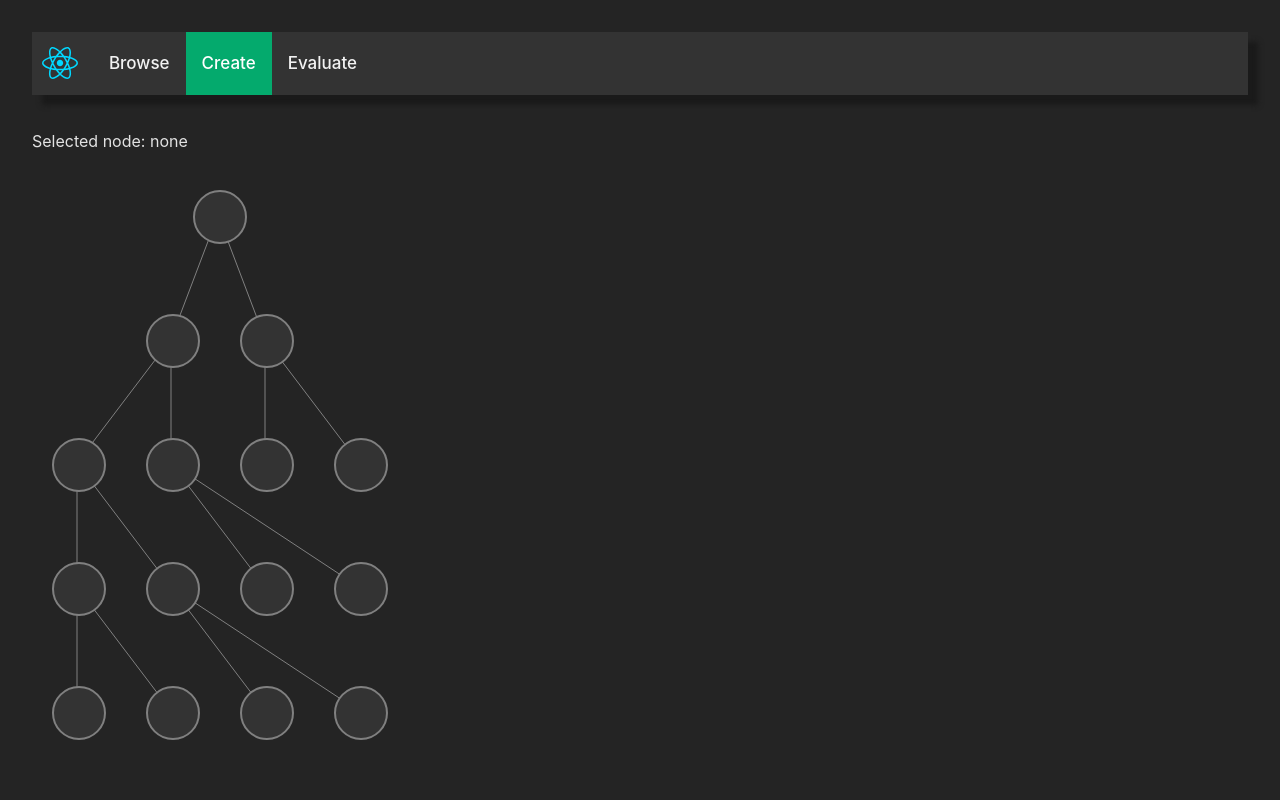
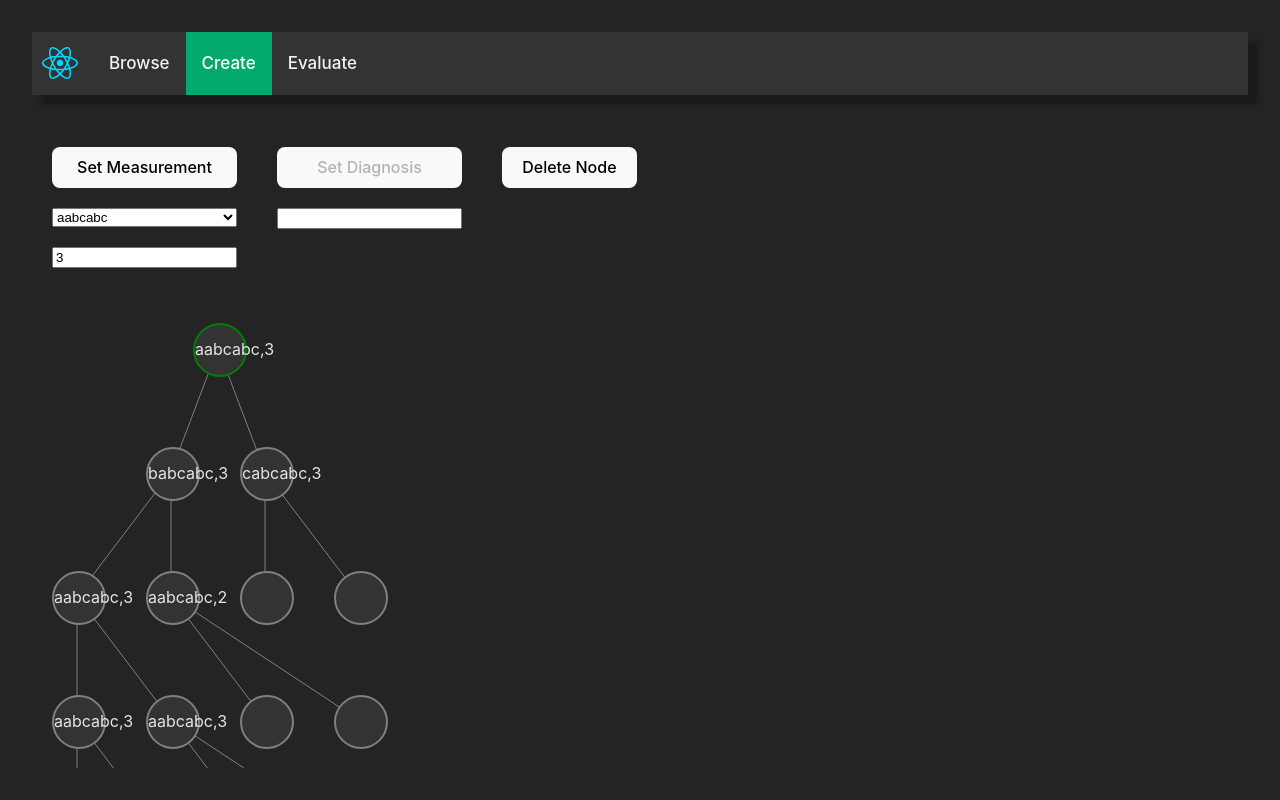
Before and after one commit to uoh-dev/decision-trees, a React (Vite) app in the folder frontend/: page / in a window 1280 px wide. Both pictures are taken after a click on the link "Create". Built offline with nearby package versions, Linux system fonts and the light colour scheme.

Commit message:
feat: tree editing panel

```diff
--- a/frontend/src/App.css
+++ b/frontend/src/App.css
@@ -123,3 +123,17 @@
   z-index: 1;
   position: absolute;
 }
+
+.node-action {
+  display: flex;
+  flex-direction: column;
+  margin: 10px;
+}
+
+.node-action-elem {
+  margin: 10px;
+}
+
+.node-action-null {
+  visibility: hidden;
+}
--- a/frontend/src/App.tsx
+++ b/frontend/src/App.tsx
@@ -8,11 +8,11 @@ import { TreeType } from './Tree'
 
 function App() {
   const [window, setWindow] = useState("browse");
-  const [tree, setTree] = useState<TreeType>({ type: "tree", measurement: "aabcabc", threshold: 3, left: { type: "tree", measurement: "babcabc", threshold: 3, left: { type: "tree", measurement: "aabcabc", threshold: 3, left: { type: "tree", measurement: "aabcabc", threshold: 3, left: { type: "leaf", diagnosis: null }, right: { type: "leaf", diagnosis: null } }, right: { type: "tree", measurement: "aabcabc", threshold: 3, left: { type: "leaf", diagnosis: null }, right: { type: "leaf", diagnosis: null } } }, right: { type: "tree", measurement: "aabcabc", threshold: 3, left: { type: "leaf", diagnosis: null }, right: { type: "leaf", diagnosis: null } } }, right: { type: "tree", measurement: "cabcabc", threshold: 3, left: { type: "leaf", diagnosis: null }, right: { type: "leaf", diagnosis: null } }});
+  const [tree, setTree] = useState<TreeType>({ type: "tree", measurement: "aabcabc", threshold: 3, left: { type: "tree", measurement: "babcabc", threshold: 3, left: { type: "tree", measurement: "aabcabc", threshold: 3, left: { type: "tree", measurement: "aabcabc", threshold: 3, left: { type: "leaf", diagnosis: null }, right: { type: "leaf", diagnosis: null } }, right: { type: "tree", measurement: "aabcabc", threshold: 3, left: { type: "leaf", diagnosis: null }, right: { type: "leaf", diagnosis: null } } }, right: { type: "tree", measurement: "aabcabc", threshold: 2, left: { type: "leaf", diagnosis: null }, right: { type: "leaf", diagnosis: null } } }, right: { type: "tree", measurement: "cabcabc", threshold: 3, left: { type: "leaf", diagnosis: null }, right: { type: "leaf", diagnosis: null } }});
 
   switch (window) {
       case "browse": return <Browse trees={[{name:"a",description:"a desc"},{name:"b",description:"b desc"}]} winState={setWindow} />
-      case "create": return <Create winState={setWindow} tree={tree} />
+      case "create": return <Create winState={setWindow} tree={tree} measurements={["aabcabc", "babcabc", "cabcabc"]} />
       case "evaluate": return <Evaluate winState={setWindow} />
       default: return <>
           <Nav winState={setWindow} selected="none"></Nav>
--- a/frontend/src/Create.tsx
+++ b/frontend/src/Create.tsx
@@ -2,12 +2,12 @@ import { useState } from 'react'
 import Nav from './Nav'
 import Tree, { TreeType } from './Tree'
 
-function Create(props: { winState: (window: string) => void, tree: TreeType }) {
-    const [selected, selector] = useState<TreeType | null>(null);
+function Create(props: { winState: (window: string) => void, tree: TreeType, measurements: string[] }) {
+    const [selected, selector] = useState<TreeType>(props.tree);
 
     return <>
-        <Nav winState={props.winState} selected="create"></Nav>
-        <Tree mode="edit" id="create" initialTree={props.tree} selected={selected} selector={selector} />
+        <Nav winState={props.winState} selected="create" />
+        <Tree mode="edit" id="create" initialTree={props.tree} selected={selected} selector={selector} measurements={props.measurements} />
     </>
 }
 
--- a/frontend/src/Node.tsx
+++ b/frontend/src/Node.tsx
@@ -3,7 +3,7 @@ import { TreeType } from "./Tree";
 function Node(props: { node: TreeType, parent: number, updateState: () => void, selector: () => void, isSelected: boolean }) {
     if (props.node.type === "leaf")
         return <div onClick={props.selector} data-parent={props.parent} className={props.isSelected ? "node node-selected" : "node"} style={{ textAlign: "center", lineHeight: "3" }}>{props.node.diagnosis}</div>
-    return <div onClick={props.selector} data-parent={props.parent} className={props.isSelected ? "node node-selected" : "node"} title={"Threshold: " + props.node.threshold.toString()} style={{ textAlign: "center", lineHeight: "3" }}></div>
+    return <div onClick={props.selector} data-parent={props.parent} className={props.isSelected ? "node node-selected" : "node"} title={"Threshold: " + props.node.threshold.toString()} style={{ textAlign: "center", lineHeight: "3" }}>{props.node.measurement},{props.node.threshold}</div>
 }
 
 export default Node
--- a/frontend/src/NodeAction.tsx
+++ b/frontend/src/NodeAction.tsx
@@ -1,3 +1,4 @@
+import { useState } from "react";
 import { Leaf, NodeType, TreeType } from "./Tree";
 
 function setMeasurement(node: TreeType, updateState: () => void, measurement: string, threshold: number) {
@@ -17,7 +18,7 @@ function setMeasurement(node: TreeType, updateState: () => void, measurement: st
     updateState();
 }
 
-function setDiagnosis(node: TreeType, updateState: () => void, diagnosis: string) {
+function setDiagnosis(node: TreeType, updateState: () => void, diagnosis: string | null) {
     if (node.type !== "leaf") return;
     node.diagnosis = diagnosis;
     updateState();
@@ -36,7 +37,29 @@ function deleteNode(node: TreeType, updateState: () => void) {
     updateState();
 }
 
-function NodeAction(props: { node: TreeType | null }) {
-    if (props.node === null) return;
+function NodeAction(props: { node: TreeType, updateState: () => void, measurements: string[] }) {
+    const [measurement, setMeasurementState] = useState(props.node.type === "tree" ? props.node.measurement : (props.measurements[0] ?? "abc"));
+    const [threshold, setThresholdState] = useState(props.node.type === "tree" ? props.node.threshold : 0.5);
+    const [diagnosis, setDiagnosisState] = useState(props.node.type === "leaf" ? props.node.diagnosis : null);
+    // TODO: default values for measurement/threshold/diagnosis should
+    // update when switching to another node, to actually show that
+    // node's current values.
+    return <div style={{ display: "flex" }}>
+        <div className="node-action">
+            <button className="node-action-elem" onClick={() => setMeasurement(props.node, props.updateState, measurement, threshold)}>Set Measurement</button>
+            <select onChange={(e) => setMeasurementState(e.target.value)} value={measurement} className="node-action-elem" name="inpMeasurement" id="inpMeasurement">
+                {props.measurements.map((m) => <option key={m} value={m}>{m}</option>)}
+            </select>
+            <input onChange={(e) => setThresholdState(parseInt(e.target.value))} className="node-action-elem" type="number" value={threshold} />
+        </div>
+        <div className="node-action">
+            <button className="node-action-elem" disabled={props.node.type === "tree" ? true : false} onClick={() => setDiagnosis(props.node, props.updateState, diagnosis)}>Set Diagnosis</button>
+            <input onChange={(e) => setDiagnosisState(e.target.value)} className="node-action-elem" type="text" value={diagnosis !== null ? diagnosis : ""} />
+        </div>
+        <div className="node-action">
+            <button className="node-action-elem" onClick={() => deleteNode(props.node!, props.updateState)}>Delete Node</button>
+        </div>
+    </div>
+}
 
-}
+export default NodeAction
--- a/frontend/src/Tree.tsx
+++ b/frontend/src/Tree.tsx
@@ -1,5 +1,6 @@
 import { useEffect, useState } from "react";
 import Node from "./Node";
+import NodeAction from "./NodeAction";
 
 const drawCanvas = (id: string) => () => {
     const crCanvas = document.getElementById(id + "-canvas") as HTMLCanvasElement;
@@ -7,7 +8,6 @@ const drawCanvas = (id: string) => () => {
     crCanvas.height = crNodes!.clientHeight;
     crCanvas.width = crNodes!.clientWidth;
     const ctx = crCanvas!.getContext("2d");
-    console.log(ctx);
     ctx!.strokeStyle = "gray";
     const rows = crNodes!.children;
     for (let i = 0; i < rows.length - 1; i++) {
@@ -57,10 +57,12 @@ export type Leaf = { type: "leaf", diagnosis: string | null };
 export type NodeType = { type: "tree", measurement: string, threshold: number, left: TreeType, right: TreeType };
 export type TreeType = NodeType | Leaf;
 
-function Tree(props: { id: string, mode: "edit" | "view", initialTree: TreeType, selected: TreeType | null, selector: (node: TreeType) => void }) {
+function Tree(props: { id: string, mode: "edit" | "view", initialTree: TreeType, selected: TreeType, selector: (node: TreeType) => void, measurements: string[] }) {
     useEffect(drawCanvas(props.id));
     useEffect(enableDrag(props.id));
-    const [tree, setTree] = useState(props.initialTree);
+    // c is inserted into state here to force re-render of component
+    // when setState is called with incremented c.
+    const [{ c, tree }, setTree] = useState({ c: 0 , tree: props.initialTree });
     const levels = [];
     let queue: ({ node: TreeType, parent: number })[] = [{ node: tree, parent: 0 }];
     while (queue.length > 0) {
@@ -74,12 +76,12 @@ function Tree(props: { id: string, mode: "edit" | "view", initialTree: TreeType,
         });
     }
     return <>
-        <div>Selected node: {props.selected !== null && props.selected.type === "tree" ? props.selected.measurement : "none"}</div>
+        <NodeAction node={props.selected} updateState={() => setTree({ c: c + 1, tree })} measurements={props.measurements} />
         <div id={props.id + "-window"} className="tree-window">
             <canvas id={props.id + "-canvas"} className="tree-canvas" />
             <div id={props.id + "-nodes"} className="tree-nodes">
                 {levels.map((lvl, k) => <div key={k} style={{ display: "flex", justifyContent: "center" }}>
-                    {lvl.map(({ node, parent }, l) => <Node isSelected={node === props.selected} selector={() => props.selector(node)} key={l} node={node} parent={parent} updateState={() => setTree(tree)}></Node>)}
+                    {lvl.map(({ node, parent }, l) => <Node isSelected={node === props.selected} selector={() => props.selector(node)} key={l} node={node} parent={parent} updateState={() => setTree({ c: c + 1, tree })} />)}
                 </div>)}
             </div>
         </div>
```
